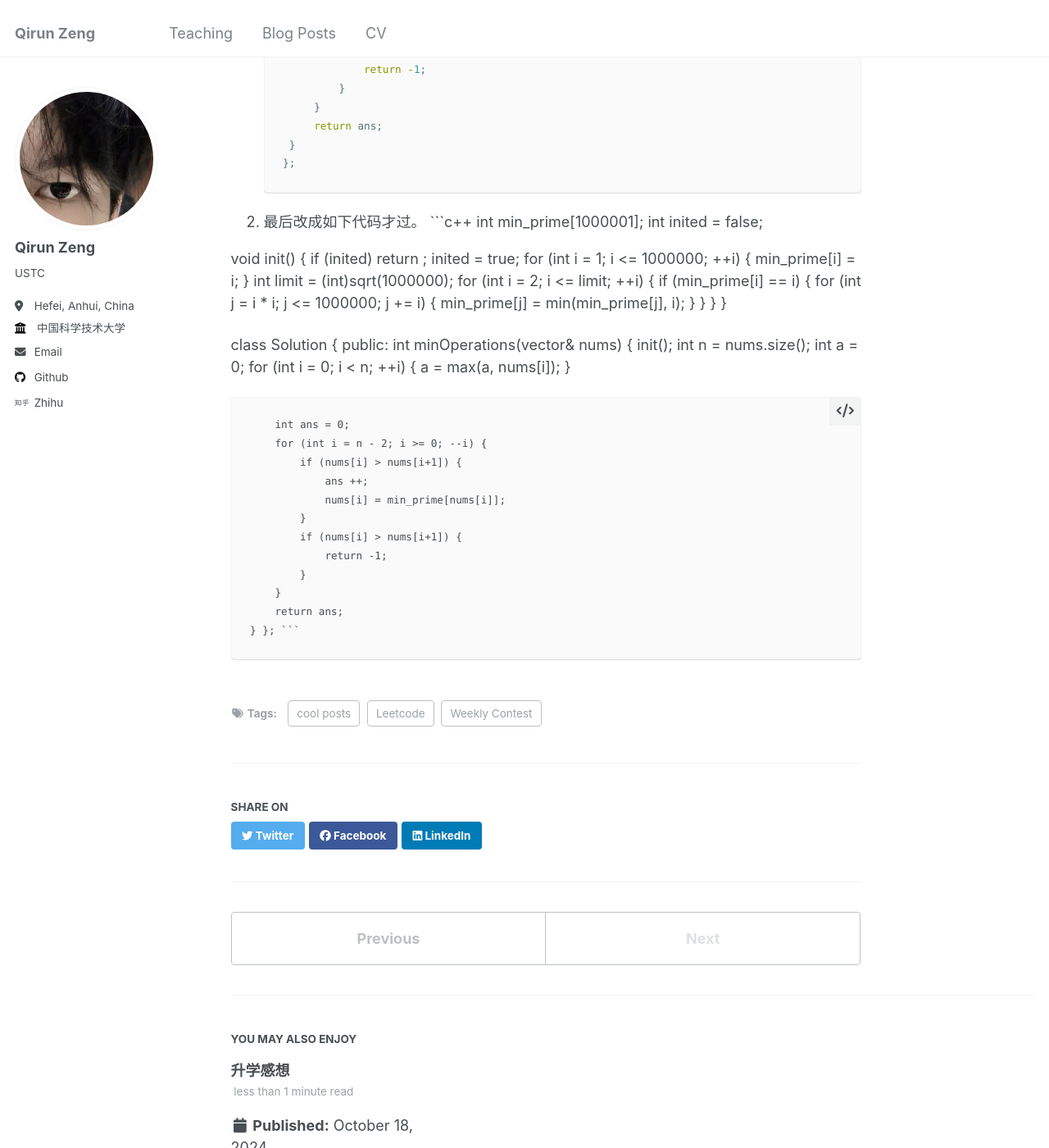
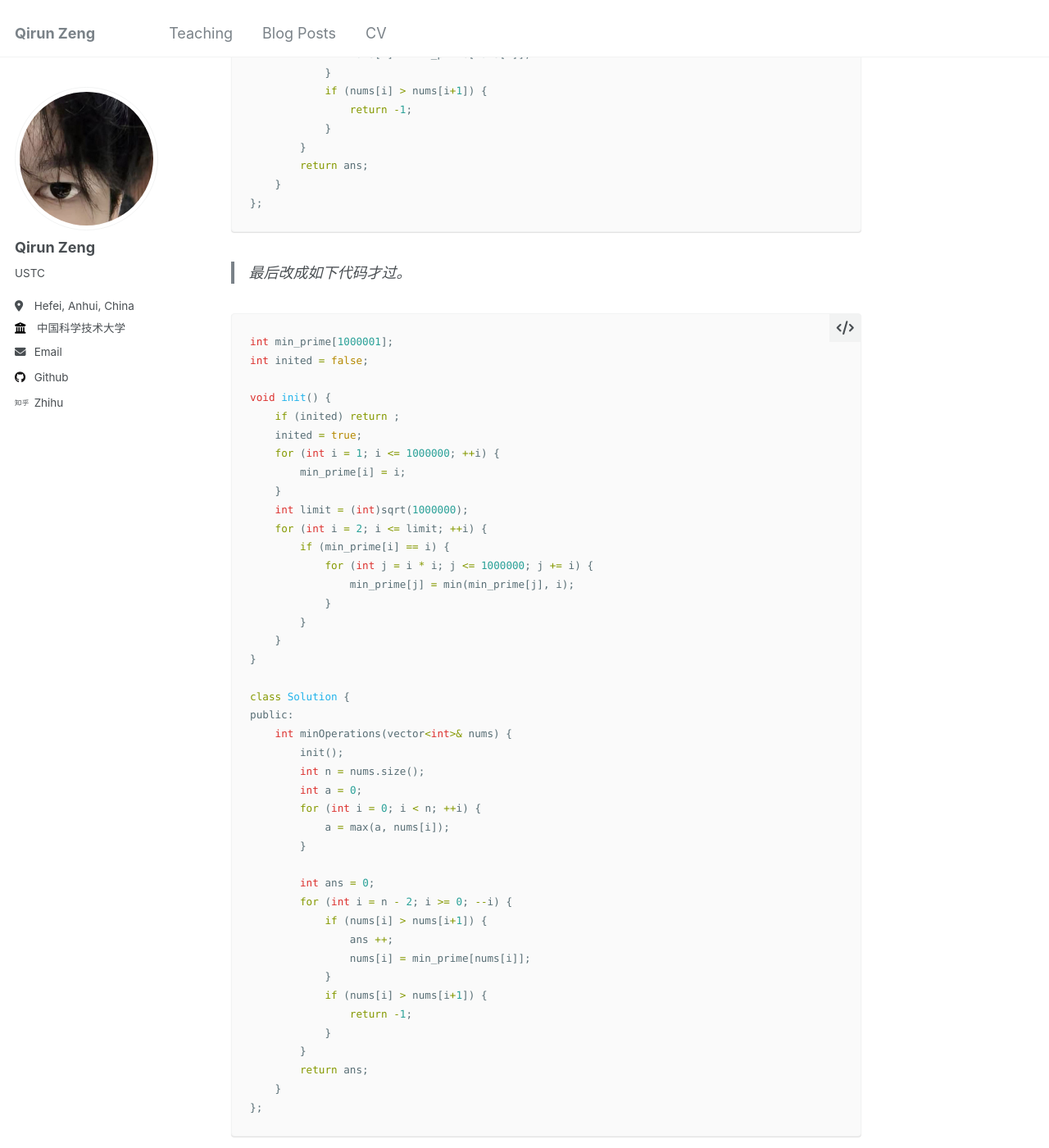
Before and after one commit to rewinery/rewinery.github.io, a Jekyll site: the page built from _posts/2024-10-20-Thinking-of-LeetCode-Weekly-Contest-420.md, in a window 1280 px wide and 1400 px high, scrolled down 1795 px. Shown: the whole window at 82% size. Built offline with Jekyll 4.4.1, drawn with Linux system fonts in a browser that asks for light colours; part of the change alters nothing that is shown.

````diff
--- a/_posts/2024-10-20-Thinking-of-LeetCode-Weekly-Contest-420.md
+++ b/_posts/2024-10-20-Thinking-of-LeetCode-Weekly-Contest-420.md
@@ -38,7 +38,8 @@ A 了 T1、T2、T3，但是排名直逼 6000......
 比赛中试了试暴力做法，直接对每个数从小到大求最小质因数，竟然过了......
 
 
-1. 这是被爆内存的代码
+> 这是被爆内存的代码
+
 ```c++
 class Solution {
 public:
@@ -77,7 +78,8 @@ public:
 };
 ```
 
-2. 最后改成如下代码才过。
+> 最后改成如下代码才过。
+
 ```c++
 int min_prime[1000001];
 int inited = false;
````
